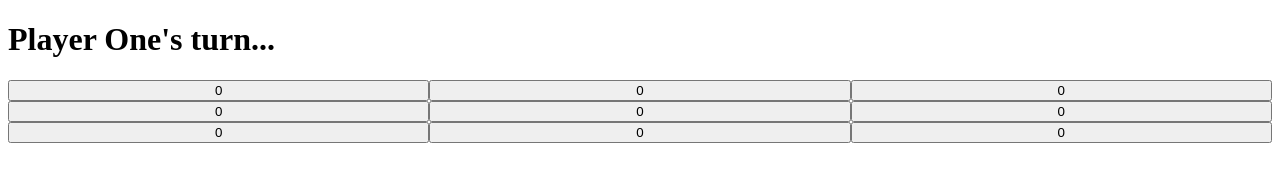
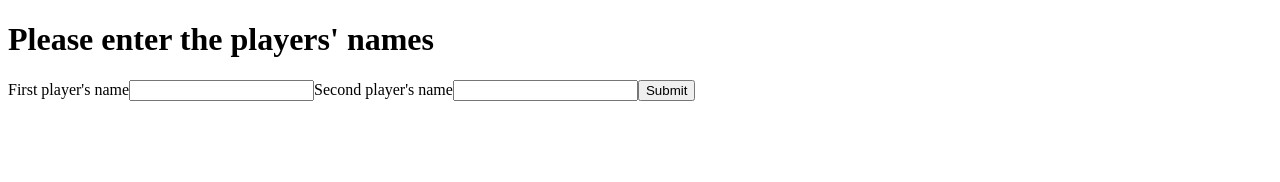
Before and after one commit to niLPotential/odin-tic-tac-toe, a plain HTML site: page index.html in a window 1280 px wide. Drawn offline with Linux system fonts and the light colour scheme.

Commit message:
Add input for names

```diff
--- a/index.html
+++ b/index.html
@@ -9,6 +9,7 @@
   <body>
     <div class="container">
       <h1 class="turn"></h1>
+      <form class="form"></form>
       <div class="board"></div>
     </div>
     <script src="script.js"></script>
--- a/script.js
+++ b/script.js
@@ -159,9 +159,53 @@ function GameController(
 }
 
 function ScreenController() {
-  const game = GameController();
   const playerTurnDiv = document.querySelector(".turn");
   const boardDiv = document.querySelector(".board");
+  const form = document.querySelector(".form");
+
+  getNames();
+
+  function getNames() {
+    playerTurnDiv.textContent = "Please enter the players' names";
+    const first = createInputWithLabel("First");
+    form.appendChild(first.label);
+    form.appendChild(first.input);
+
+    const second = createInputWithLabel("Second");
+    form.appendChild(second.label);
+    form.appendChild(second.input);
+
+    const button = document.createElement("button");
+    button.type = "submit";
+    button.textContent = "Submit";
+    button.onclick = clickSubmitNames;
+
+    form.appendChild(button);
+
+    function clickSubmitNames(e) {
+      e.preventDefault();
+
+      const data = new FormData(e.target.form);
+
+      return { firstName: data.get("First"), secondName: data.get("Second") };
+    }
+
+    function createInputWithLabel(str) {
+      const input = document.createElement("input");
+      input.type = "text";
+      input.name = str;
+      input.id = str;
+      input.required = "required";
+
+      const label = document.createElement("label");
+      label.setAttribute("for", str);
+      label.textContent = `${str} player's name`;
+
+      return { input, label };
+    }
+  }
+
+  // const game = GameController(firstName, secondName);
 
   function updateScreen() {
     boardDiv.textContent = "";
@@ -196,7 +240,7 @@ function ScreenController() {
   }
   boardDiv.onclick = clickHandlerBoard;
 
-  updateScreen();
+  // updateScreen();
 }
 
 ScreenController();
```
